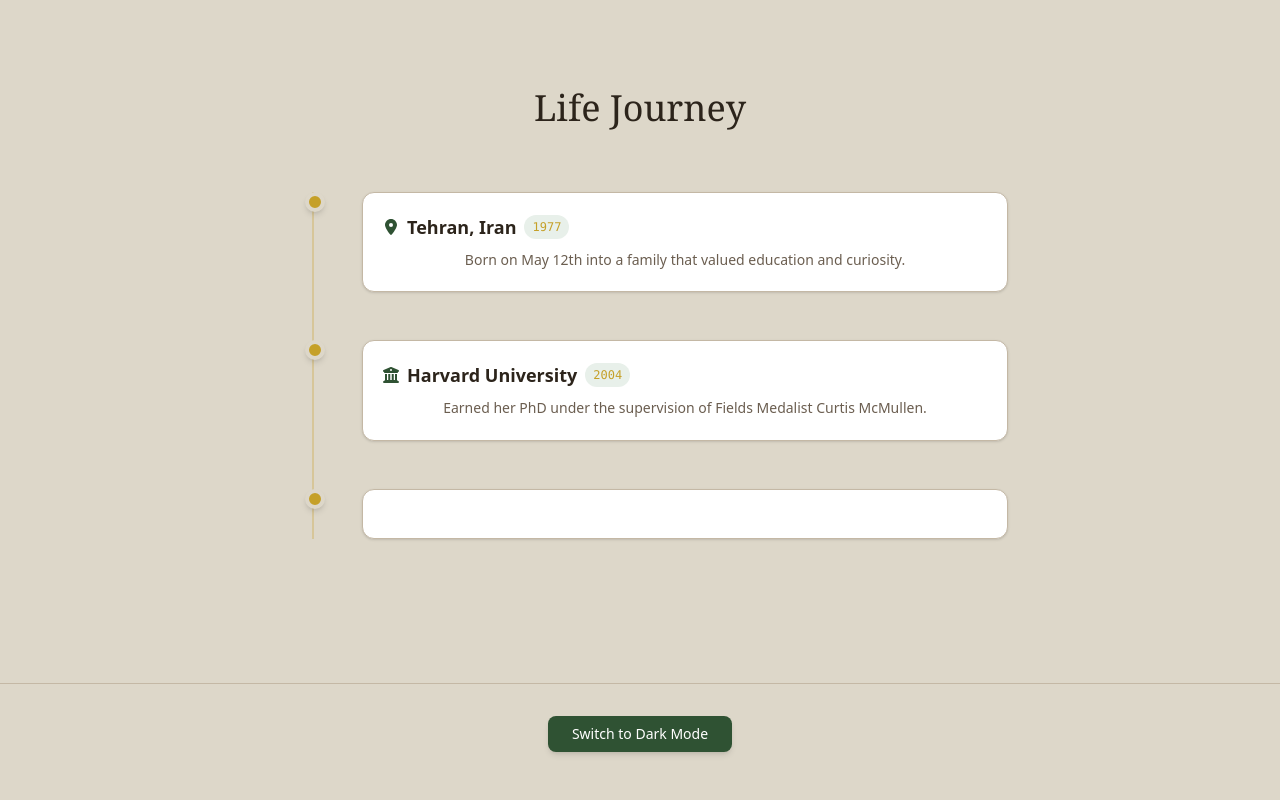
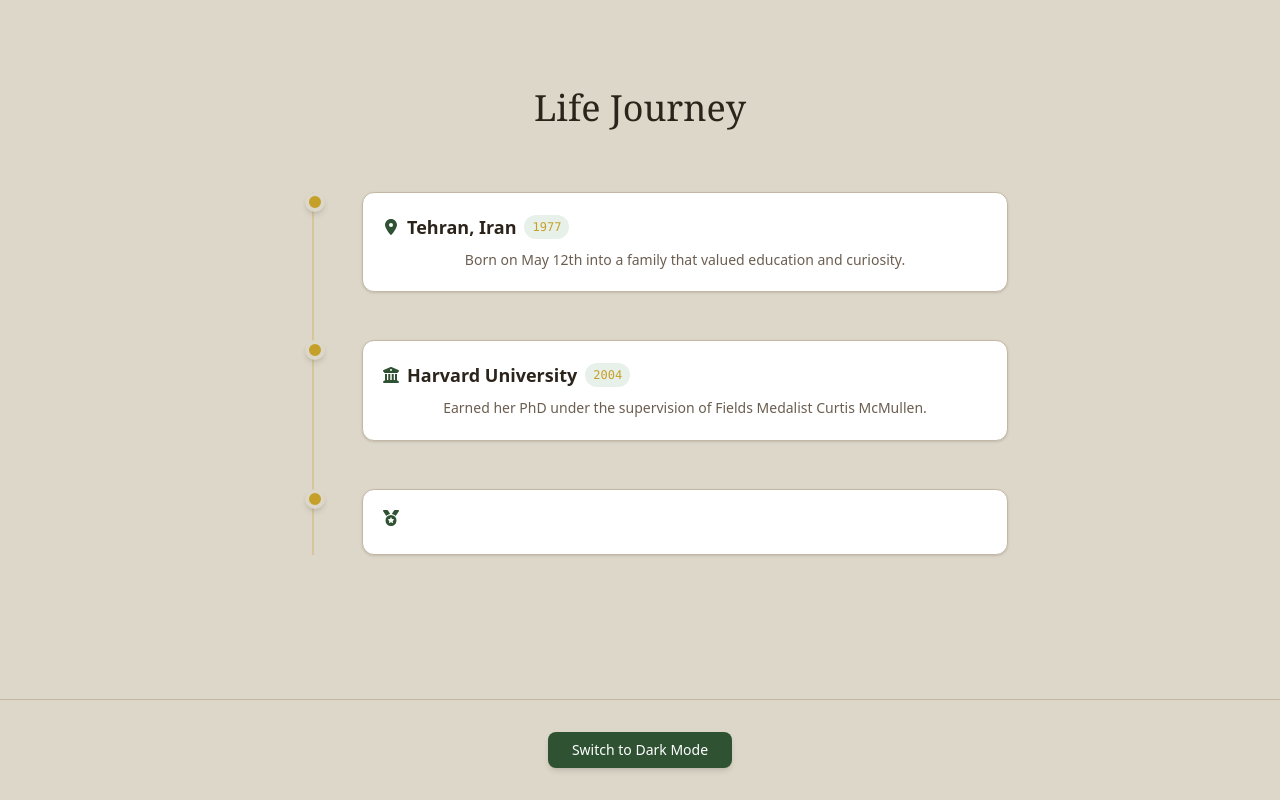
Before and after one commit to zibanoori/mirzakhani-inspire, a React (Vite) app: page / in a window 1280 px wide. Shown: the part 802-1602 px from the top of the page. Built offline with nearby package versions, Linux system fonts and the light colour scheme.

Commit message:
Feat: add medal icon to Fields Medal timeline item

```diff
--- a/src/App.jsx
+++ b/src/App.jsx
@@ -108,11 +108,11 @@ function App() {
             </div>
 
             <div className="relative pl-8 md:pl-12">
-               <div className="absolute -left-[9px] top-0 w-5 h-5 rounded-full bg-gold border-4 border-paper shadow-md"></div>
+              <div className="absolute -left-[9px] top-0 w-5 h-5 rounded-full bg-gold border-4 border-paper shadow-md"></div>
               <div className="p-5 border border-line rounded-xl bg-surface shadow-sm hover:shadow-md transition-shadow">
-              <div className="flex flex-wrap items-center gap-2 mb-2">
-
-              </div>
+                <div className="flex flex-wrap items-center gap-2 mb-2">
+                  <FaMedal className="text-accent" />
+                </div>
               </div>
             </div>
           </div>
```
